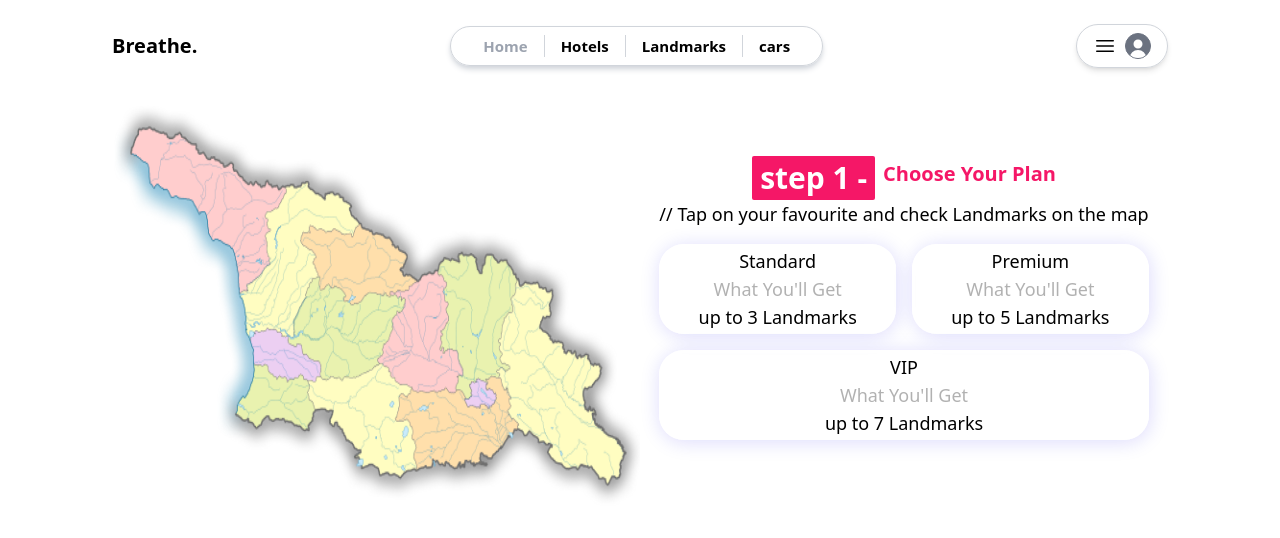
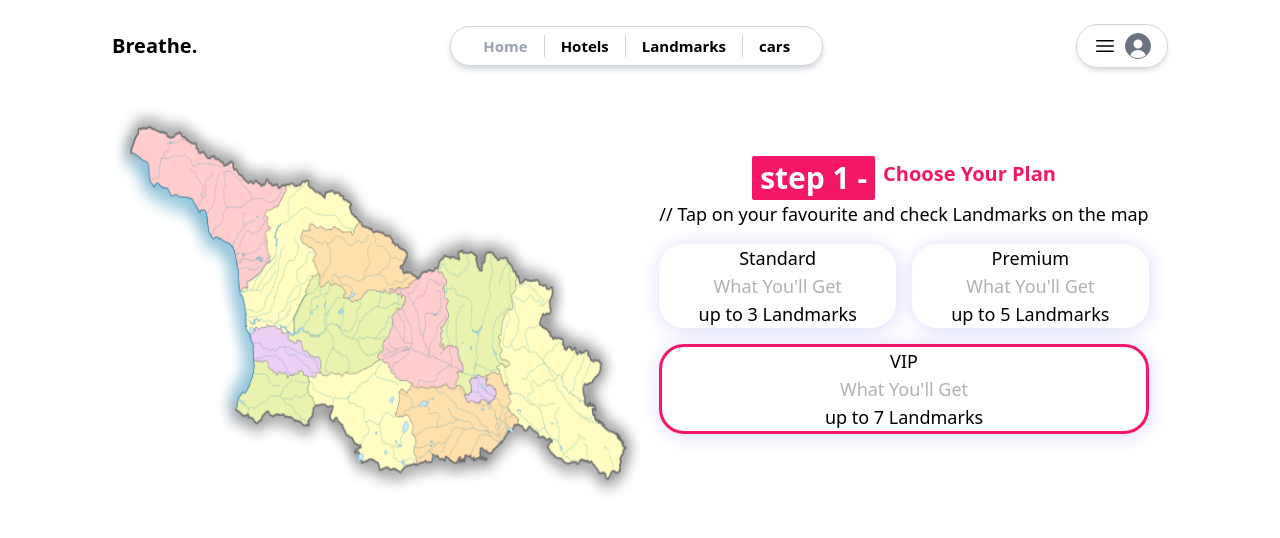
Before and after one commit to vashaka/Breathe-Travel, a Next.js app in the folder client/: page / in a window 1280 px wide. Shown: the top 538 px of the page. Built offline with nearby package versions, Linux system fonts and the light colour scheme.

Commit message:
geo-map bug fixes

```diff
--- a/client/components/Plans/Plan.jsx
+++ b/client/components/Plans/Plan.jsx
@@ -20,6 +20,8 @@ const Plan = ({ PlanTitle, amountOfLandmarks }) => {
             // backgroundColor: PlanTitle === ActivePlan ? "red" : "",
             // border:
             //   PlanTitle === ActivePlan ? "3px solid rgb(245, 23, 103)" : "",
+            // backgroundColor: PlanTitle === "VIP" ? "red" : "",
+            border: PlanTitle === "VIP" ? "3px solid rgb(245, 23, 103)" : "",
           }}
         >
           <p className="">{PlanTitle}</p>
```
